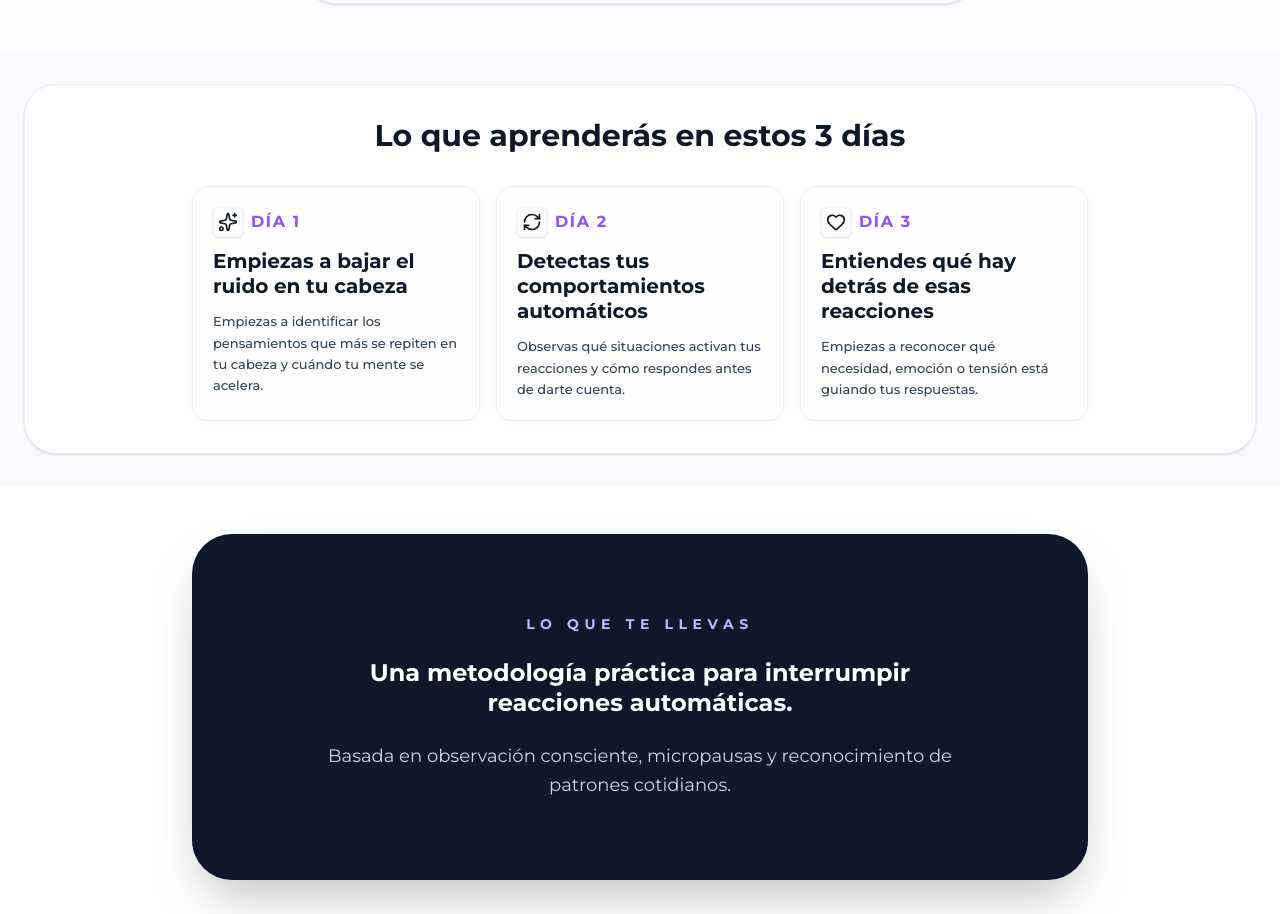
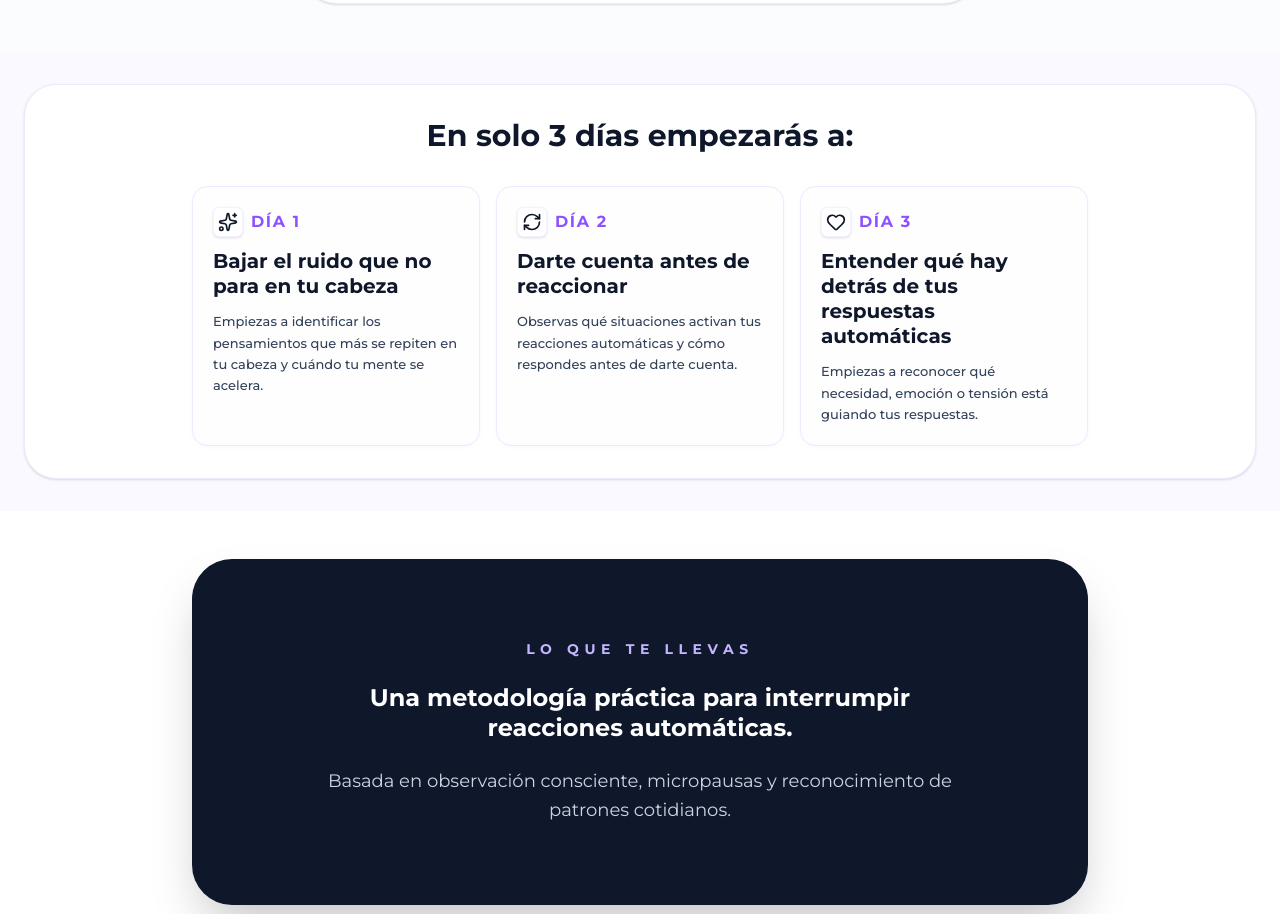
Before and after one commit to cursossolange/despierta-72h, a React (Vite) app: page / in a window 1280 px wide. Shown: the part 2708-3622 px from the top of the page. Built offline with nearby package versions, Linux system fonts and the light colour scheme; no server answers.

Commit message:
Update LandingPage.tsx

```diff
--- a/src/components/LandingPage.tsx
+++ b/src/components/LandingPage.tsx
@@ -302,26 +302,26 @@ export default function LandingPage({ onPurchase }: LandingPageProps) {
     <div className="bg-white rounded-[2rem] border border-violet-100 p-6 md:p-8 shadow-sm text-center">
       <div className="max-w-2xl mx-auto mb-8 text-center">
         <h2 className="text-2xl md:text-3xl font-black text-slate-900 leading-tight">
-          Lo que aprenderás en estos 3 días
+          En solo 3 días empezarás a:
         </h2>
 </div>
   <div className="grid lg:grid-cols-3 gap-4 max-w-4xl mx-auto">
     {[
      {
   day: "Día 1",
-  title: "Empiezas a bajar el ruido en tu cabeza",
+  title: "Bajar el ruido que no para en tu cabeza",
   sub: "Empiezas a identificar los pensamientos que más se repiten en tu cabeza y cuándo tu mente se acelera.",
  icon: <Sparkles className="w-5 h-5" />,
 },
 {
   day: "Día 2",
-  title: "Detectas tus comportamientos automáticos",
-  sub: "Observas qué situaciones activan tus reacciones y cómo respondes antes de darte cuenta.",
+  title: "Darte cuenta antes de reaccionar",
+  sub: "Observas qué situaciones activan tus reacciones automáticas y cómo respondes antes de darte cuenta.",
  icon: <RefreshCw className="w-5 h-5" />,
 },
 {
   day: "Día 3",
-  title: "Entiendes qué hay detrás de esas reacciones",
+  title: "Entender qué hay detrás de tus respuestas automáticas",
   sub: "Empiezas a reconocer qué necesidad, emoción o tensión está guiando tus respuestas.",
   icon: <Heart className="w-5 h-5" />,
 }
```
